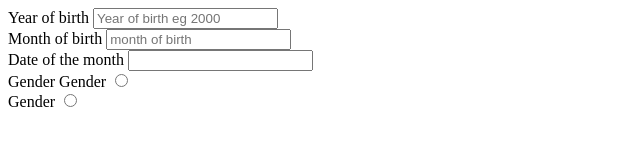
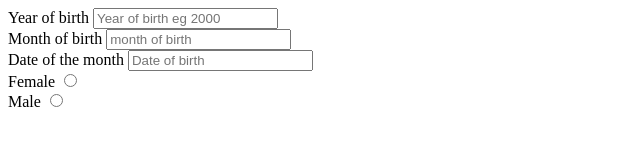
Before and after one commit to Galgallo1/2nd-IP, a plain HTML site: page index.html in a window 1280 px wide. Shown: the whole page, without its empty margins (0-640 px from the left). Drawn offline with Linux system fonts and the light colour scheme.

Commit message:
correctly add the genders

```diff
--- a/index.html
+++ b/index.html
@@ -20,16 +20,16 @@
 
         <div class="form-group">
             <label for="date">Date of the month</label>
-            <input type="number" class="form-control" name="date" id="date" placeholde="Date of birth" required>
+            <input type="number" class="form-control" name="date" id="date" placeholder="Date of birth" required>
         </div>
 
-        <div class="form-check"> Gender
-            <label for="gender"> Gender</label>
+        <div class="form-check">
+            <label for="gender"> Female</label>
             <input type="radio" class="check-label" name="gender" id="female">
         </div>
 
         <div class="form-check">
-            <label for="gender">Gender</label>
+            <label for="gender">Male</label>
             <input type="radio" class="check-label" name="gender" id="male">
         </div>
 
```
